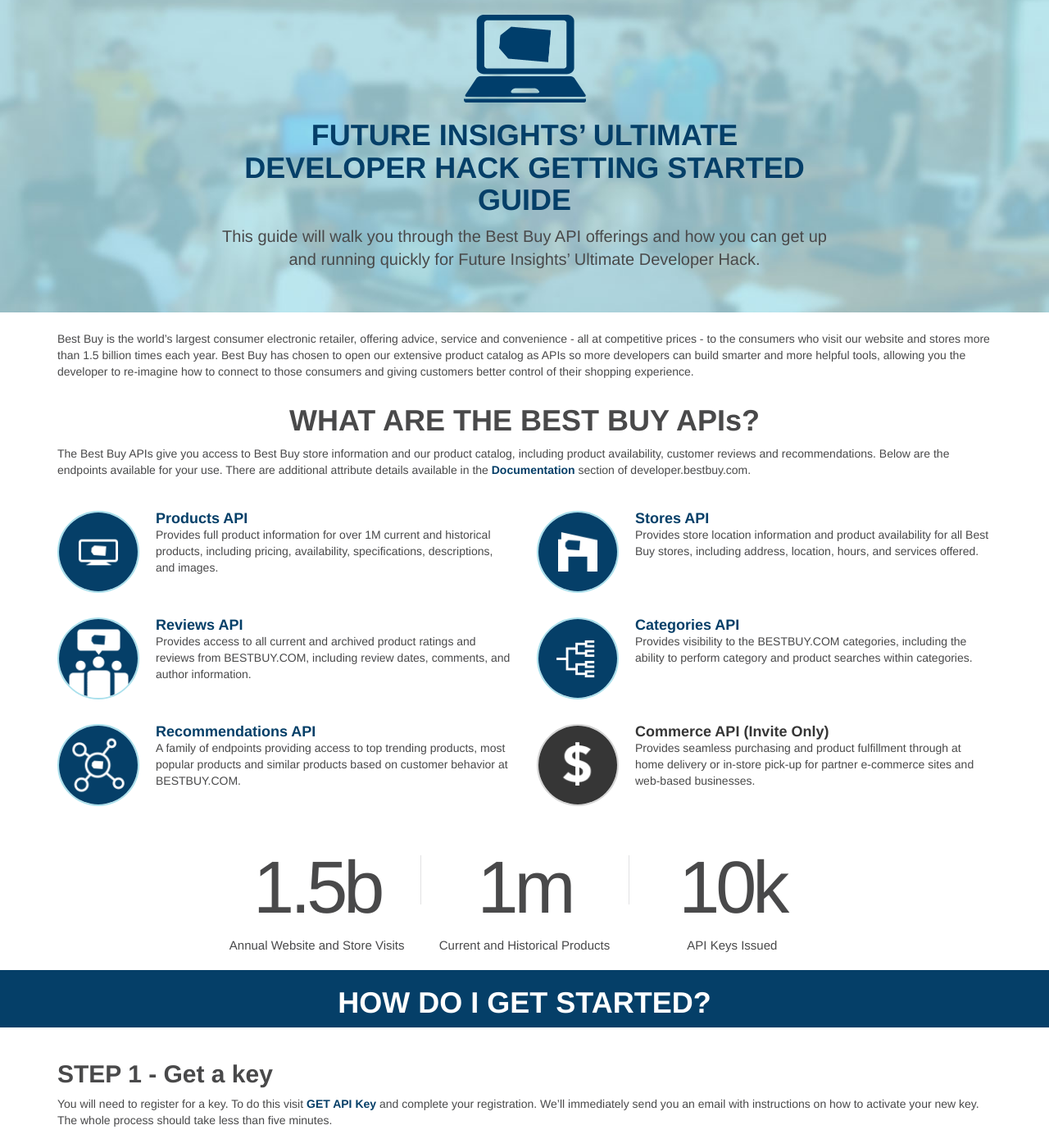
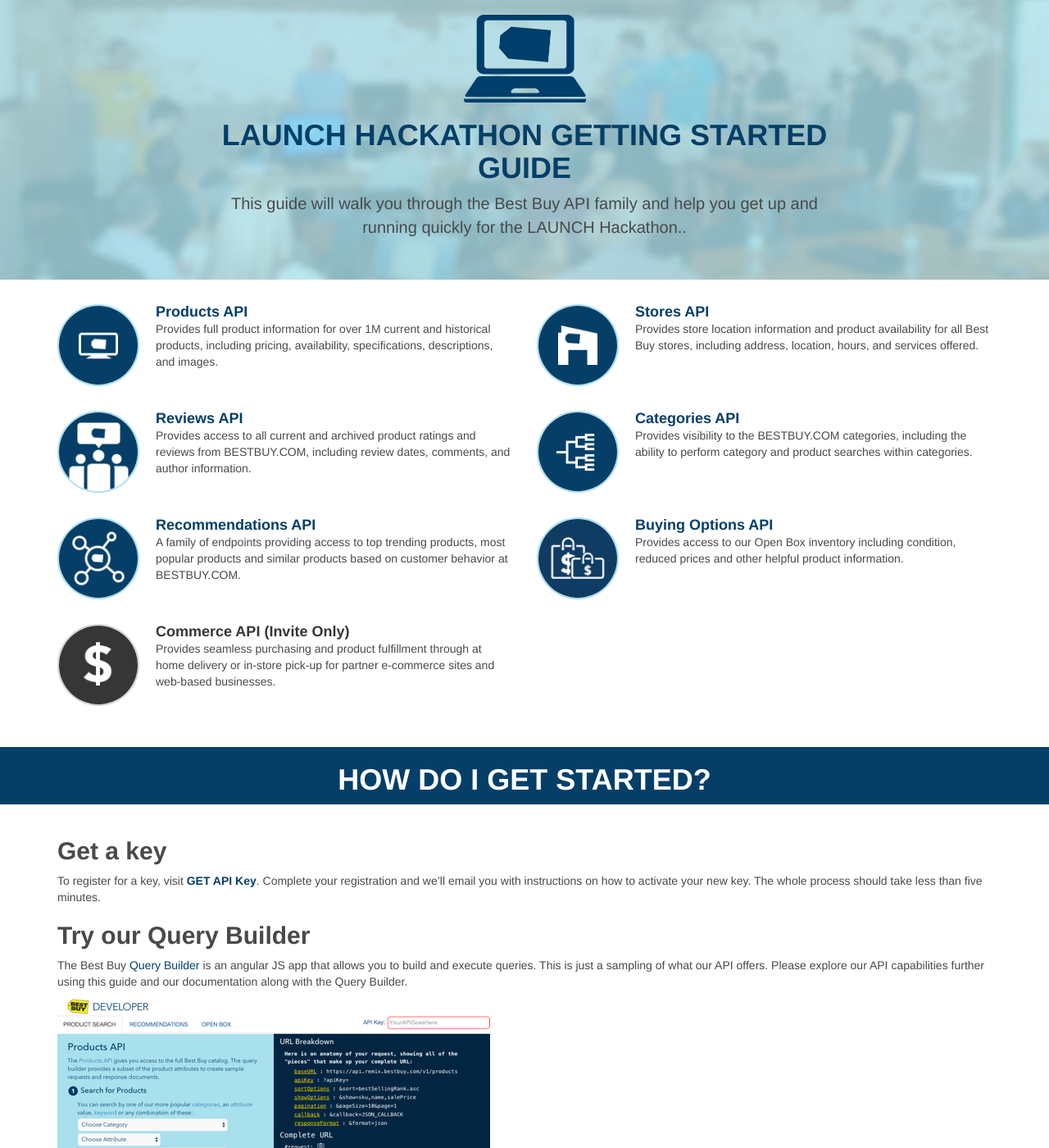
Before and after one commit to yinaxiong/launch-hack, a Jekyll site: the page built from index.html, in a window 1280 px wide and 1400 px high. Shown: the whole window at 82% size. Built offline with Jekyll 4.4.1, drawn with Linux system fonts in a browser that asks for light colours; some of the changed text lies outside the part shown.

Commit message:
added buying options and updated text based on Ira's feedback

```diff
--- a/index.html
+++ b/index.html
@@ -6,28 +6,11 @@
 		<div class="row">
 			<div class="col-sm-8 col-sm-offset-2">
 				<img src="{{ site.baseurl }}/images/laptop_solid_icon.png" alt="" width="149" height="107">
-					<h1 class="tt-u">Future Insights&rsquo; Ultimate Developer Hack Getting Started Guide</h1>
-					<p>This guide will walk you through the Best Buy API offerings and how you can get up and running quickly for Future Insights&rsquo; Ultimate Developer Hack.</p>
+					<h1 class="tt-u">LAUNCH Hackathon Getting Started Guide</h1>
+					<p>This guide will walk you through the Best Buy API family and help you get up and running quickly for the LAUNCH Hackathon..</p>
 			</div>
 		</div>
 	</div>
-</div>
-<div class="container">
-    <div class="row">
-        <div class="col-xs-12">
-            <p>Best Buy is the world’s largest consumer electronic retailer, offering advice, service and convenience - all at competitive prices - to the consumers who visit our website and stores more than 1.5 billion times each year. Best Buy has chosen to open our extensive product catalog as APIs so more developers can build smarter and more helpful tools,  allowing you the developer to re-imagine how to connect to those consumers and giving customers better control of their shopping experience.</p>
-        </div>
-    </div>
-</div>
-<div class="container">
-	<div class="row">
-		<h1 class="ta-c fw-700">WHAT ARE THE BEST BUY APIs?</h1>
-	</div>
-    <div class="row">
-        <div class="col-xs-12">
-            <p>The Best Buy APIs give you access to Best Buy store information and our product catalog, including product availability, customer reviews and recommendations. Below are the endpoints available for your use. There are additional attribute details available in the <a href="https://developer.bestbuy.com/documentation/products-api"><strong>Documentation</strong></a> section of developer.bestbuy.com.</p>
-        </div>
-    </div>
 </div>
 <div class="container apis">
     {% for api in site.apis %}
@@ -52,22 +35,6 @@
     </div>
     {% endif %}
     {% endfor %}
-    <div class="col-sm-8 col-sm-offset-2">
-        <div class="row ta-c stats-block center">
-            <div class="col-sm-4 stats">
-                <h2 class="fw-n">1.5b</h2><br>
-                <span>Annual Website and Store Visits</span>
-            </div>
-            <div class="col-sm-4 stats">
-                <h2 class="fw-n">1m</h2><br>
-                <span>Current and Historical Products</span>
-            </div>
-            <div class="col-sm-4 stats">
-                <h2 class="fw-n">10k</h2><br>
-                <span>API Keys Issued</span>
-            </div>
-        </div>
-    </div>
 </div>
 {% for section in site.sections %}
 <div class="container-fluid header-row">
```
Also changed, not shown: _apis/05-buyingOptions.md (added, +8 -0 lines), _sections/00-get-started.md (+6 -6 lines), _sections/20-narrow-results.md (+1 -1 lines), _sections/30-api-console.md (deleted, +0 -25 lines), Gemfile.lock, _apis/06-commerce.md (renamed from _apis/05-commerce.md), images/apis/buyingOptions.png (added), images/apis/buyingOptions@2x.png (added), images/hackathon/QueryBuilderProduct.png (added).
